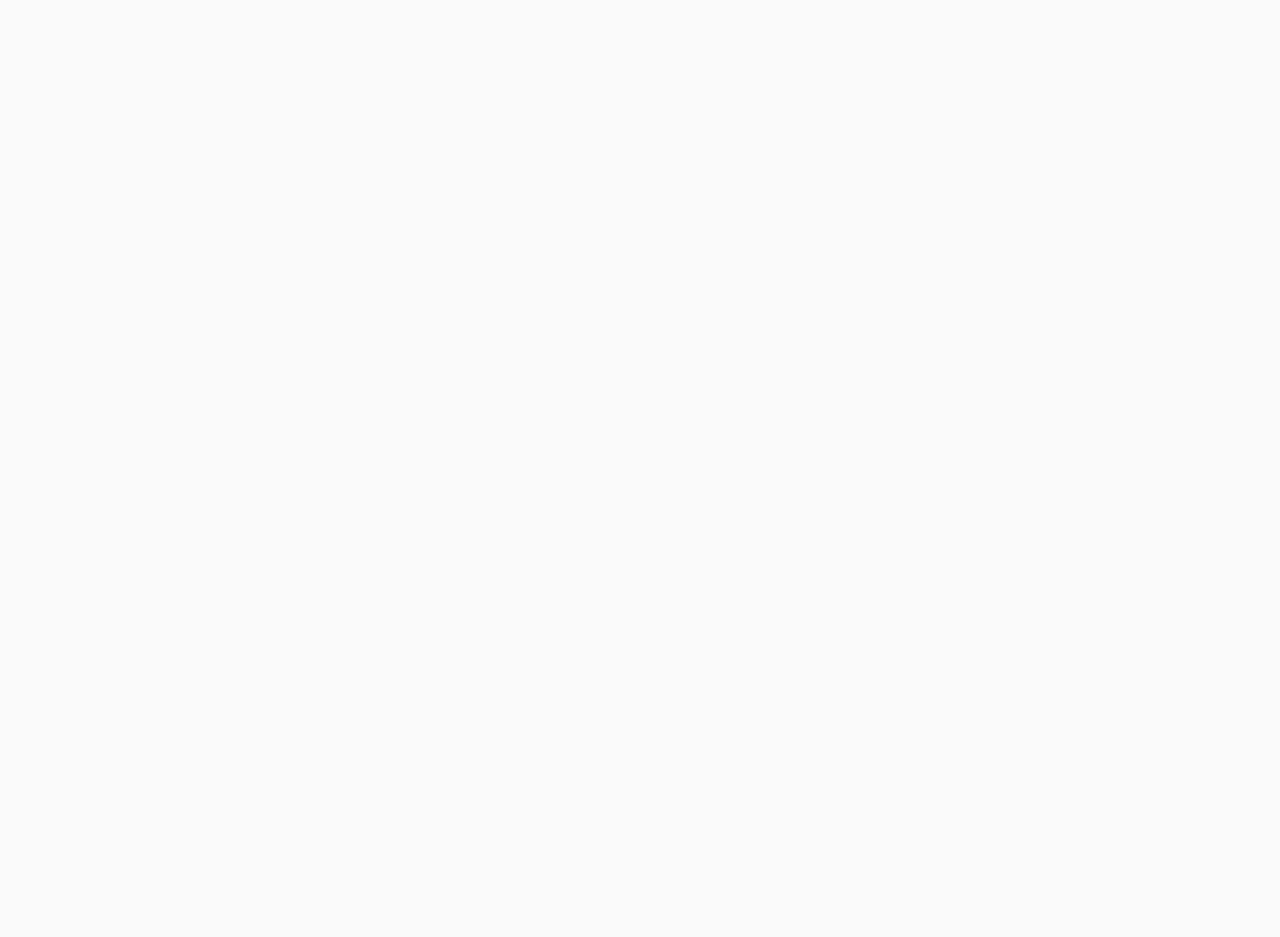
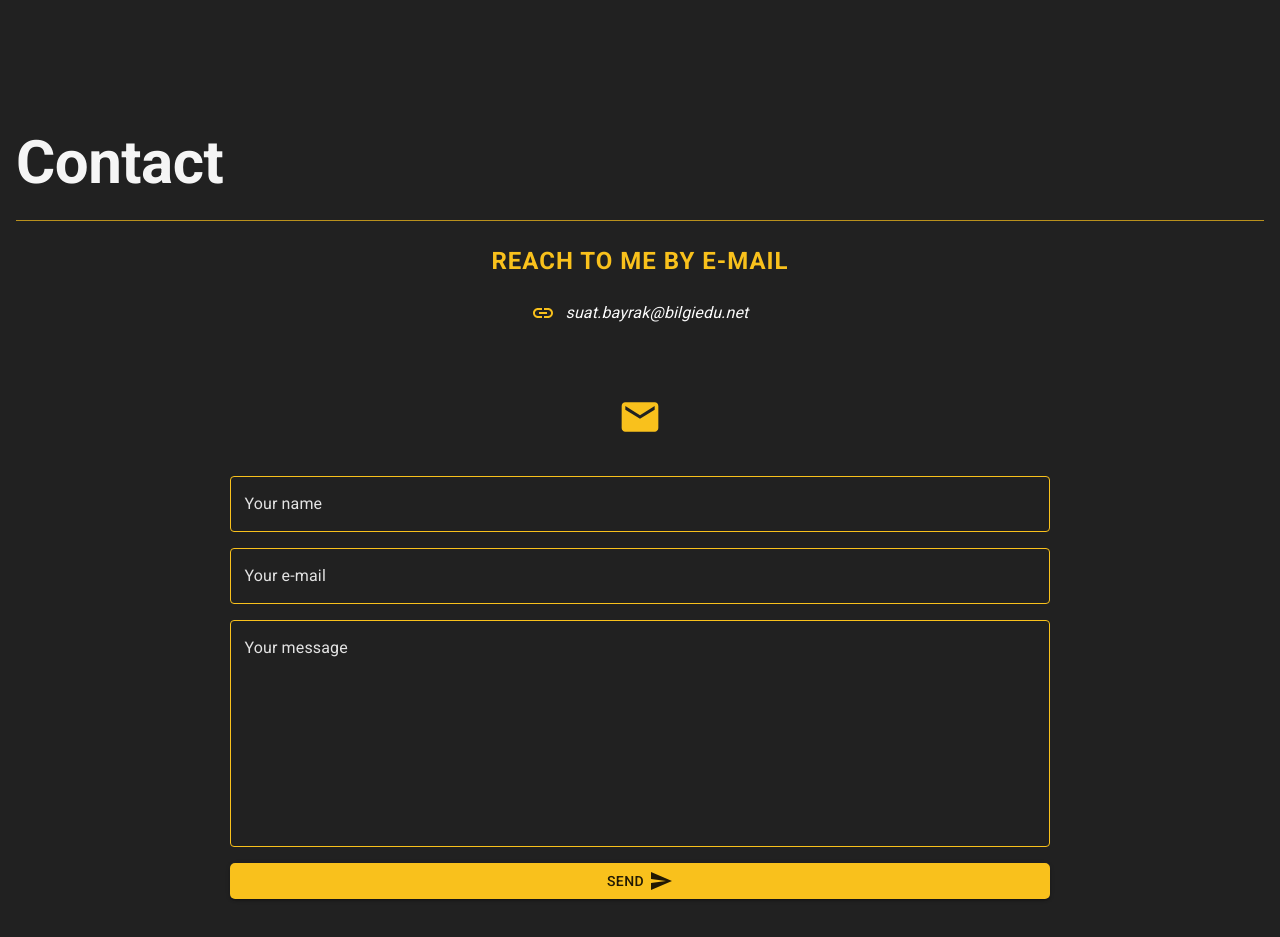
Before and after one commit to sbayrak/suatbayrak-portfolio-materialui, a React (Create React App) app: page / in a window 1280 px wide. Shown: the part 3200-4137 px from the top of the page. Before the commit the page ends 3159 px from the top, so only its background shows below. Built offline with nearby package versions, Linux system fonts and the light colour scheme.

Commit message:
Implemented Contact, working on Netlify forms

```diff
--- a/public/index.html
+++ b/public/index.html
@@ -28,5 +28,10 @@
   <body>
     <noscript>You need to enable JavaScript to run this app.</noscript>
     <div id="root"></div>
+    <form name="contact" netlify netlify-honeypot="bot-field" hidden>
+      <input type="text" name="name" />
+      <input type="email" name="email" />
+      <textarea name="message"></textarea>
+    </form>
   </body>
 </html>
--- a/src/App.js
+++ b/src/App.js
@@ -4,6 +4,7 @@ import { makeStyles } from '@material-ui/core/styles';
 import Home from './components/sections/Home';
 import About from './components/sections/About';
 import Portfolio from './components/sections/Portfolio';
+import Contact from './components/sections/Contact';
 
 const useStyles = makeStyles((theme) => ({
   bg: { backgroundColor: theme.palette.grey[900] },
@@ -17,6 +18,7 @@ const App = () => {
       <Home></Home>
       <About></About>
       <Portfolio></Portfolio>
+      <Contact></Contact>
     </div>
   );
 };
--- a/src/components/sections/Contact.js
+++ b/src/components/sections/Contact.js
@@ -1,11 +1,293 @@
-import React, { Fragment } from 'react';
-import { CssBaseline } from '@material-ui/core';
+import React, { Fragment, useState } from 'react';
+import { useHistory } from 'react-router-dom';
+import {
+  CssBaseline,
+  Container,
+  Grid,
+  Typography,
+  Link,
+  TextField,
+  Button,
+} from '@material-ui/core';
+import EmailIcon from '@material-ui/icons/Email';
+import SendIcon from '@material-ui/icons/Send';
+import LinkIcon from '@material-ui/icons/Link';
+import {
+  makeStyles,
+  createMuiTheme,
+  ThemeProvider,
+  withStyles,
+} from '@material-ui/core/styles';
+const encode = (data) => {
+  return Object.keys(data)
+    .map((key) => encodeURIComponent(key) + '=' + encodeURIComponent(data[key]))
+    .join('&');
+};
+const theme = createMuiTheme({
+  palette: {
+    primary: {
+      main: '#fff',
+    },
+    secondary: {
+      main: '#f9c11c',
+    },
+  },
+});
+const CssTextField = withStyles({
+  root: {
+    '& .MuiFormLabel-root': {
+      color: '#e3e3e3',
+    },
+    '& label.Mui-focused': {
+      color: '#f9c11c',
+    },
+    '& .MuiInputBase-input': {
+      color: '#fff',
+    },
+    '& .MuiInput-underline:after': {
+      borderColor: '#f9c11c',
+    },
+    '& .MuiOutlinedInput-root': {
+      '& fieldset': {
+        borderColor: '#f9c11c',
+      },
+      '&:hover fieldset': {
+        borderColor: '#f9c11c',
+      },
+      '&.Mui-focused fieldset': {
+        borderColor: '#f9c11c',
+      },
+    },
+  },
+})(TextField);
+const useStyles = makeStyles((theme) => ({
+  contactContainer: {
+    padding: theme.spacing(2),
+  },
+  gridContainer: {},
+  subGridItemTop: {
+    padding: theme.spacing(3),
+    borderTop: '1px solid rgba(249, 193, 28, 0.7)',
+    [theme.breakpoints.down('sm')]: {
+      padding: theme.spacing(2),
+    },
+  },
+  Typo0: {
+    fontWeight: theme.typography.fontWeightBold,
+    color: theme.palette.grey[100],
+    [theme.breakpoints.down('sm')]: {
+      fontSize: '52px',
+    },
+  },
+  Typo1: {
+    letterSpacing: '1px',
+    textTransform: 'uppercase',
+    color: '#f9c11c',
+    paddingBottom: theme.spacing(2),
+    fontWeight: theme.typography.fontWeightBold,
+    [theme.breakpoints.down('sm')]: {
+      fontSize: '20px',
+    },
+  },
+  Typo2: {
+    textDecoration: 'none',
+    color: '#fff',
+    paddingBottom: theme.spacing(2),
+  },
+  Typo2Link: {
+    color: theme.palette.grey[50],
+    display: 'flex',
+    justifyContent: 'center',
+    fontSize: '20px',
+  },
+  Typo2mail: {
+    paddingLeft: '10px',
+    fontSize: theme.spacing(2),
+    fontStyle: 'italic',
+  },
+  subGridItemBottom: {
+    borderRadius: '5px',
+    paddingTop: theme.spacing(3),
+    [theme.breakpoints.down('sm')]: {
+      paddingTop: theme.spacing(0),
+    },
+  },
+  gridItemIcon: {},
+  emailIcon: {
+    color: '#f9c11c',
+    fontSize: '44px',
+    [theme.breakpoints.down('sm')]: {
+      fontSize: '34px',
+    },
+  },
+  gridForm: {
+    padding: theme.spacing(2),
+    justifyContent: 'center',
+    [theme.breakpoints.down('sm')]: {
+      padding: theme.spacing(1),
+    },
+  },
+  form: {
+    width: '70%',
+    display: 'flex',
+    flexDirection: 'column',
+    borderRadius: '5px',
+    padding: theme.spacing(1),
+    [theme.breakpoints.down('sm')]: {
+      width: '100%',
+    },
+  },
+  formTxt: {
+    margin: theme.spacing(1),
+    backgroundColor: theme.palette.grey[900],
+    borderRadius: '5px',
+  },
+  formBtn: {
+    backgroundColor: '#f9c11c',
+  },
+}));
 
 const Contact = () => {
+  const [name, setName] = useState('');
+  const [email, setEmail] = useState('');
+  const [message, setMessage] = useState('');
+  const history = useHistory();
+
+  function emailIsValid(email) {
+    return /^[^\s@]+@[^\s@]+\.[^\s@]+$/.test(email);
+  }
+  const handleSubmit = (e) => {
+    e.preventDefault();
+
+    if (name && emailIsValid(email) && message) {
+      fetch('/', {
+        method: 'POST',
+        headers: { 'Content-Type': 'application/x-www-form-urlencoded' },
+        body: encode({
+          'form-name': 'contact',
+          name: name.trim(),
+          email: email,
+          message: message.trim(),
+        }),
+      })
+        .then((res) => {
+          redirectAfterSubmission();
+        })
+        .catch((error) => alert(error));
+    }
+  };
+  const redirectAfterSubmission = () => {
+    setTimeout(() => {
+      history.push('/success');
+    }, 1500);
+  };
+  const classes = useStyles();
   return (
     <Fragment>
-      <CssBaseline></CssBaseline>
-      <form noValidate autoComplete='off'></form>
+      <ThemeProvider theme={theme}>
+        <CssBaseline></CssBaseline>
+        <div id='contact'>
+          <Container maxWidth='lg' className={classes.contactContainer}>
+            <Grid container className={classes.gridContainer}>
+              <Grid container justify='space-between' item xs={12}>
+                <Grid container item xs={12} justify='space-between'>
+                  <Typography
+                    variant='h2'
+                    gutterBottom
+                    className={classes.Typo0}
+                  >
+                    Contact
+                  </Typography>
+                  <Typography></Typography>
+                </Grid>
+              </Grid>
+              <Grid item xs={12} className={classes.subGridItemTop}>
+                <Typography variant='h5' className={classes.Typo1} gutterBottom>
+                  Reach to me by e-mail
+                </Typography>
+                <Typography
+                  variant='body1'
+                  gutterBottom
+                  className={classes.Typo2}
+                >
+                  <Link
+                    href='mailto:suat.bayrak@bilgiedu.net'
+                    className={classes.Typo2Link}
+                    style={{ textDecoration: 'none' }}
+                  >
+                    <LinkIcon style={{ color: '#f9c11c' }}></LinkIcon>
+                    <Typography className={classes.Typo2mail}>
+                      suat.bayrak@bilgiedu.net
+                    </Typography>
+                  </Link>
+                </Typography>
+              </Grid>
+
+              <Grid
+                container
+                item
+                xs={12}
+                className={classes.subGridItemBottom}
+              >
+                <Grid item xs={12} className={classes.gridItemIcon}>
+                  <EmailIcon className={classes.emailIcon}></EmailIcon>
+                </Grid>
+                <Grid container item xs={12} className={classes.gridForm}>
+                  <form
+                    noValidate
+                    autoComplete='off'
+                    className={classes.form}
+                    onSubmit={handleSubmit}
+                    data-netlify='true'
+                    name='contact'
+                    method='post'
+                  >
+                    <input
+                      type='hidden'
+                      name='form-name'
+                      value='contact'
+                    ></input>
+                    <CssTextField
+                      label='Your name'
+                      variant='outlined'
+                      name='name'
+                      value={name}
+                      onChange={(e) => setName(e.target.value)}
+                      className={classes.formTxt}
+                      color='secondary'
+                    ></CssTextField>
+                    <CssTextField
+                      label='Your e-mail'
+                      name='email'
+                      variant='outlined'
+                      value={email}
+                      onChange={(e) => setEmail(e.target.value)}
+                      className={classes.formTxt}
+                    ></CssTextField>
+                    <CssTextField
+                      label='Your message'
+                      variant='outlined'
+                      name='message'
+                      multiline
+                      value={message}
+                      onChange={(e) => setMessage(e.target.value)}
+                      className={classes.formTxt}
+                      rows={10}
+                    />
+                    <Button
+                      variant='contained'
+                      type='submit'
+                      className={`${classes.formTxt}  ${classes.formBtn}`}
+                    >
+                      Send <SendIcon style={{ marginLeft: '5px' }}></SendIcon>
+                    </Button>
+                  </form>
+                </Grid>
+              </Grid>
+            </Grid>
+          </Container>
+        </div>
+      </ThemeProvider>
     </Fragment>
   );
 };
--- a/src/components/sections/Portfolio.js
+++ b/src/components/sections/Portfolio.js
@@ -5,6 +5,12 @@ import PortfolioCard from './PortfolioCard';
 import portfoliosJSON from './portfolios.json';
 
 const useStyles = makeStyles((theme) => ({
+  portfolioContainer: {
+    paddingBottom: theme.spacing(20),
+    [theme.breakpoints.down('sm')]: {
+      paddingBottom: theme.spacing(15),
+    },
+  },
   Typo1: {
     fontWeight: theme.typography.fontWeightBold,
     color: theme.palette.grey[100],
@@ -25,7 +31,7 @@ const Portfolio = () => {
     <Fragment>
       <div id='portfolio'>
         <CssBaseline></CssBaseline>
-        <Container maxWidth='lg'>
+        <Container maxWidth='lg' className={classes.portfolioContainer}>
           <Grid container>
             <Grid
               container
```
